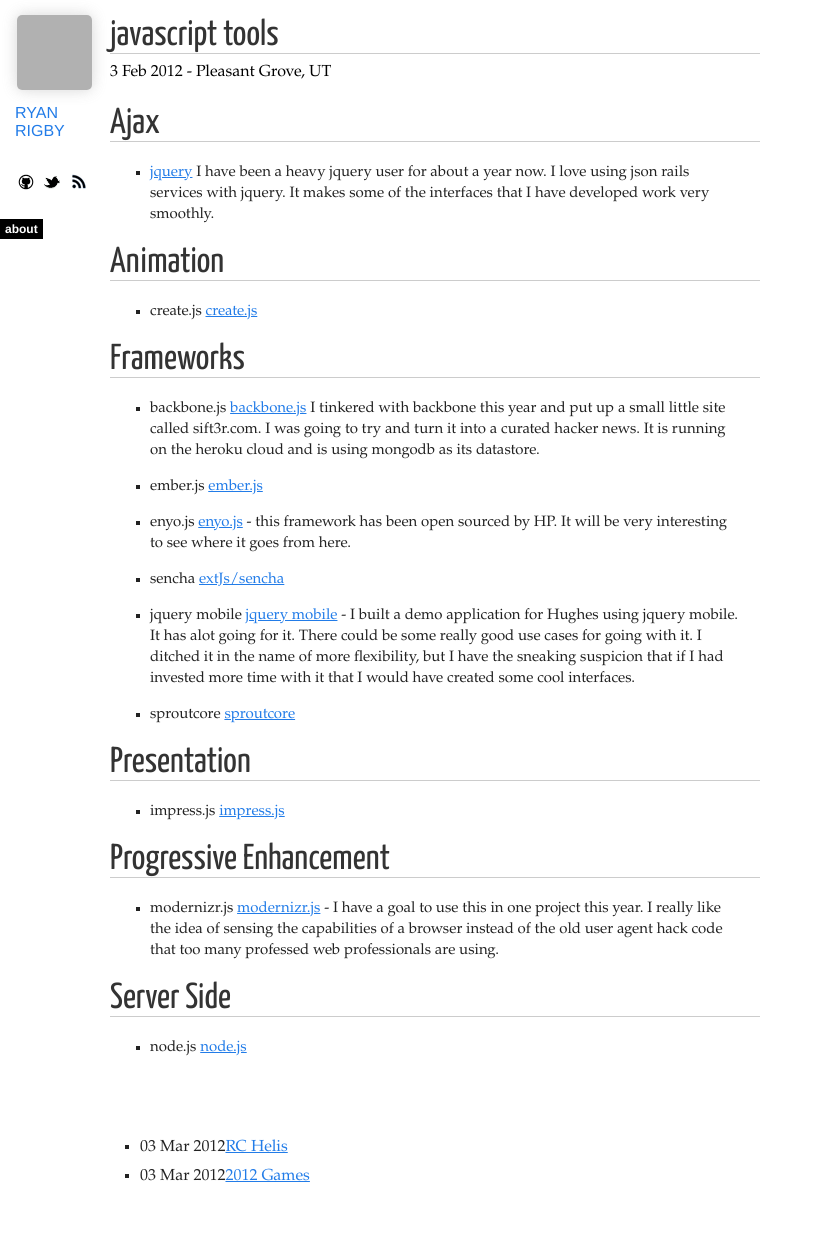
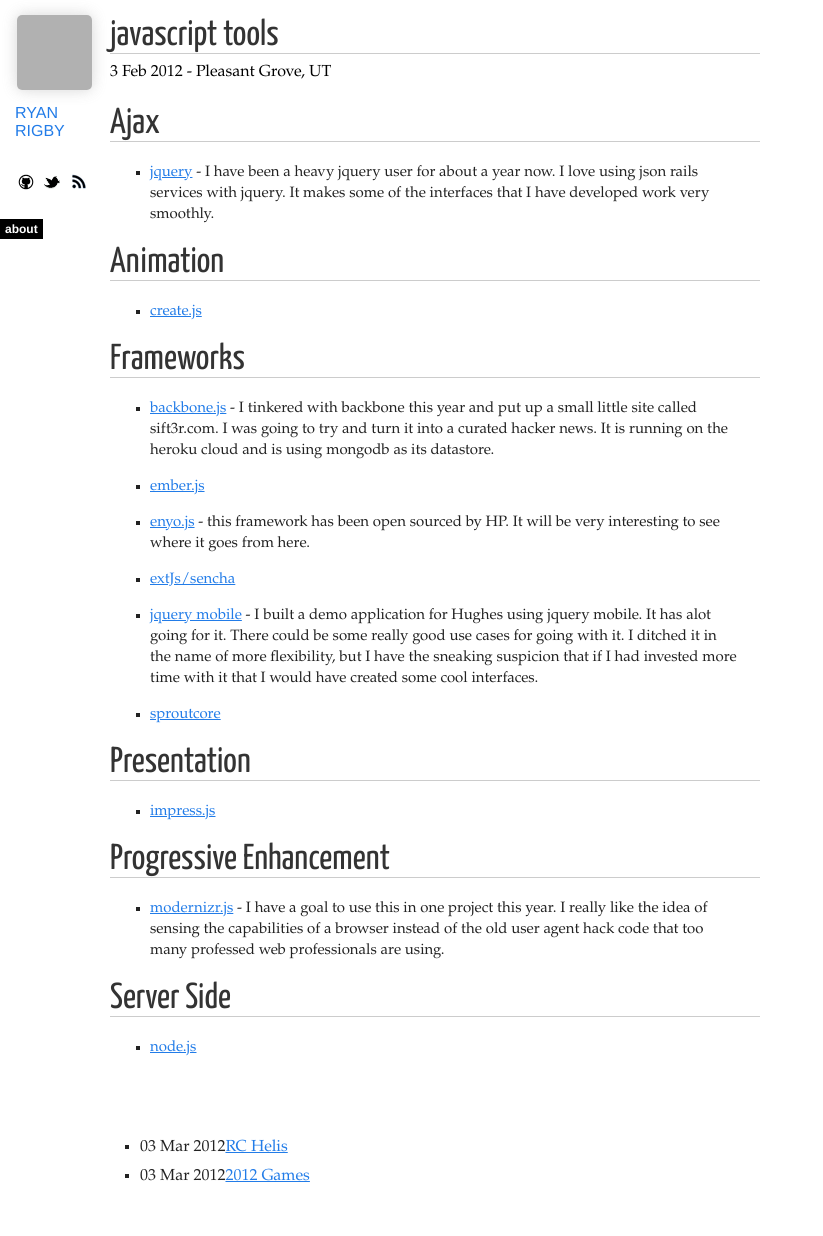
Before and after one commit to rbrigby/frontpage, a Jekyll site: the page built from _posts/2012-03-03-javascript-tools.md, in a window 1280 px wide. Shown: the whole page, without its empty margins (0-823 px from the left). Built offline with Jekyll 4.4.1, drawn with Linux system fonts in a browser that asks for light colours; nearby versions of some CDN libraries; Markdown is read by kramdown in place of the engine named in the settings; grey boxes are pictures that could not be loaded.

Commit message:
removing list  text

```diff
--- a/_posts/2012-03-03-javascript-tools.md
+++ b/_posts/2012-03-03-javascript-tools.md
@@ -10,29 +10,29 @@
 
 Ajax
 ====
-* [jquery](http://jquery.com/) I have been a heavy jquery user for about a year now.  I love using json rails services with jquery.  It makes some of the interfaces that I have developed work very smoothly.
+* [jquery](http://jquery.com/) - I have been a heavy jquery user for about a year now.  I love using json rails services with jquery.  It makes some of the interfaces that I have developed work very smoothly.
 
 Animation
 =========
-* create.js [create.js](http://createjs.com/)
+* [create.js](http://createjs.com/)
 
 Frameworks
 ==========
-* backbone.js [backbone.js](http://documentcloud.github.com/backbone/) I tinkered with backbone this year and put up a small little site called sift3r.com.  I was going to try and turn it into a curated hacker news.  It is running on the heroku cloud and is using mongodb as its datastore.
-* ember.js [ember.js](http://emberjs.com/)
-* enyo.js [enyo.js](http://enyojs.com/) - this framework has been open sourced by HP.  It will be very interesting to see where it goes from here.
-* sencha [extJs/sencha](http://www.sencha.com/)
-* jquery mobile [jquery mobile](http://jquerymobile.com/) - I built a demo application for Hughes using jquery mobile.  It has alot going for it.  There could be some really good use cases for going with it.  I ditched it in the name of more flexibility, but I have the sneaking suspicion that if I had invested more time with it that I would have created some cool interfaces.
-* sproutcore [sproutcore](http://sproutcore.com/)
+* [backbone.js](http://documentcloud.github.com/backbone/) - I tinkered with backbone this year and put up a small little site called sift3r.com.  I was going to try and turn it into a curated hacker news.  It is running on the heroku cloud and is using mongodb as its datastore.
+* [ember.js](http://emberjs.com/)
+* [enyo.js](http://enyojs.com/) - this framework has been open sourced by HP.  It will be very interesting to see where it goes from here.
+* [extJs/sencha](http://www.sencha.com/)
+* [jquery mobile](http://jquerymobile.com/) - I built a demo application for Hughes using jquery mobile.  It has alot going for it.  There could be some really good use cases for going with it.  I ditched it in the name of more flexibility, but I have the sneaking suspicion that if I had invested more time with it that I would have created some cool interfaces.
+* [sproutcore](http://sproutcore.com/)
 
 Presentation
 ============
-* impress.js [impress.js](http://bartaz.github.com/impress.js/#/bored)
+* [impress.js](http://bartaz.github.com/impress.js/#/bored)
 
 Progressive Enhancement
 =======================
-* modernizr.js [modernizr.js](http://www.modernizr.com/) - I have a goal to use this in one project this year.  I really like the idea of sensing the capabilities of a browser instead of the old user agent hack code that too many professed web professionals are using.
+* [modernizr.js](http://www.modernizr.com/) - I have a goal to use this in one project this year.  I really like the idea of sensing the capabilities of a browser instead of the old user agent hack code that too many professed web professionals are using.
 
 Server Side
 ===========
-* node.js [node.js](http://nodejs.org/)
+* [node.js](http://nodejs.org/)
```
